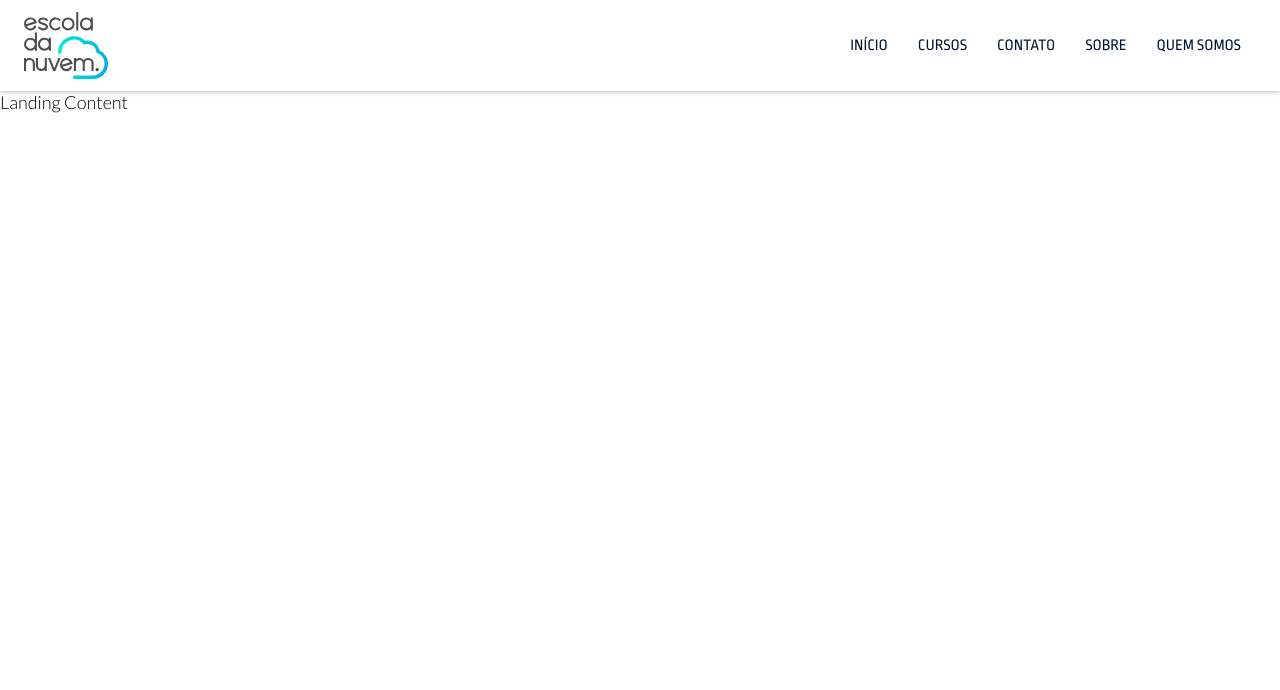
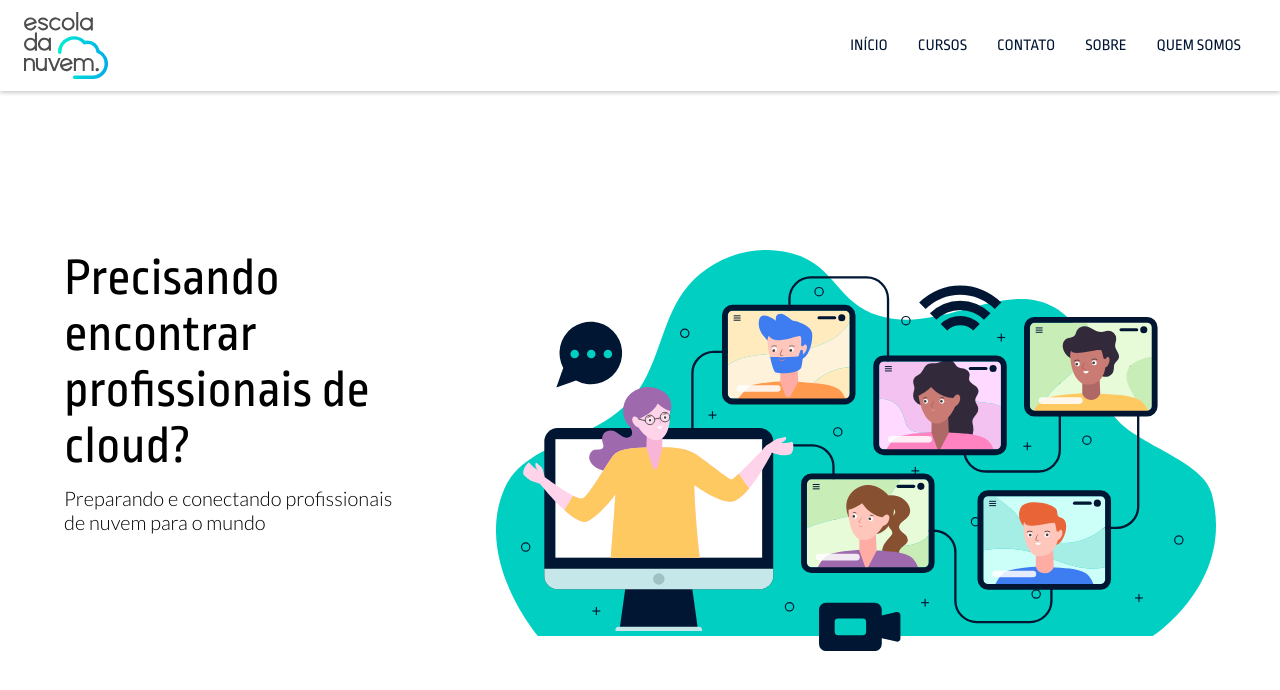
Before and after one commit to escoladanuvem/edn-web-frontend, a React (Create React App) app: page / in a window 1280 px wide. Shown: the top 690 px of the page. Built offline with nearby package versions, Linux system fonts and the light colour scheme; the HTML template or start-up script is replaced by a standard one.

Commit message:
feat(Landing Page) Started landing page

```diff
--- a/src/pages/Landing.tsx
+++ b/src/pages/Landing.tsx
@@ -1,6 +1,21 @@
+import '../styles/pages/landing.css'
+import Illustration from '../images/landing-illustration.svg'
+
 function Landing() {
     return (
-        <p>Landing Content</p>
+        <div id='page-landing'>
+            <div className='content-wrapper'>
+                <main>
+                    <h1>
+                        Precisando encontrar profissionais de cloud?
+                    </h1>
+                    <h2>
+                        Preparando e conectando profissionais de nuvem para o mundo
+                    </h2>
+                </main>
+                <img src={Illustration} alt='ed' />
+            </div>
+        </div>
     )
 }
 
--- a/src/styles/pages/landing.css
+++ b/src/styles/pages/landing.css
@@ -0,0 +1,33 @@
+#page-landing {
+    width: 100vw;
+    height: 90vh;
+    display: flex;
+    justify-content: center;
+    align-items: center;
+}
+
+#page-landing .content-wrapper {
+    width: 90%;
+    display: flex;
+    align-items: flex-start;
+    flex-direction: row;
+    justify-content: space-between;
+    position: relative;
+}
+
+#page-landing .content-wrapper img {
+    max-width: 720px;
+}
+
+#page-landing .content-wrapper main h1 {
+    width: 90%;
+    color: black;
+    font: 400 52px Ropa Sans, sans-serif;
+}
+
+#page-landing .content-wrapper main h2 {
+    margin: 12px 0px 12px 0px;
+    max-width: 80%;
+    color: black;
+    font: 300 20px Lato, sans-serif;
+}
```
Also changed, not shown: src/images/landing-illustration.svg (added), src/images/logo.png (deleted).
